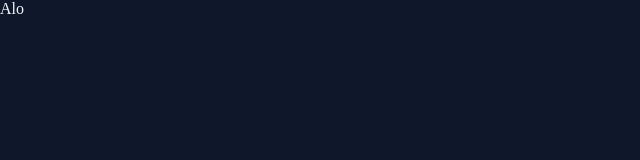
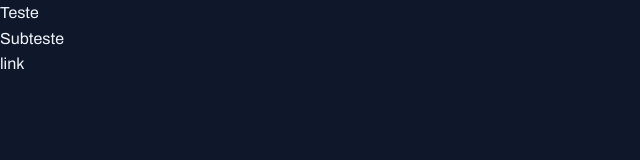
Before and after one commit to rmcraphael/fullstack-projeto-portal-de-noticias, a plain HTML site: page index.html in a window 1280 px wide. Shown: the whole page, without its empty margins (0-640 px from the left). Drawn offline with Linux system fonts and the light colour scheme.

Commit message:
aplicando fontes no projeto

```diff
--- a/index.html
+++ b/index.html
@@ -1,12 +1,19 @@
 <!DOCTYPE html>
 <html lang="pt-br">
 <head>
+    <link rel="preconnect" href="https://fonts.googleapis.com">
+    <link rel="preconnect" href="https://fonts.gstatic.com" crossorigin>
+
     <meta charset="UTF-8">
     <meta name="viewport" content="width=device-width, initial-scale=1.0">
     <link rel="stylesheet" href="styles/index.css">
+
+    <link href="https://fonts.googleapis.com/css2?family=Archivo:ital,wght@0,100..900;1,100..900&display=swap" rel="stylesheet">
     <title>Portal de notícias</title>
 </head>
 <body>
-    Alo
+    <h1>Teste</h1>
+    <h2>Subteste</h2>
+    <a href="#">link</a>
 </body>
 </html>
--- a/styles/global.css
+++ b/styles/global.css
@@ -11,9 +11,31 @@
     --stroke-color: #1E293B;
     --text-color-primary: #F1F5F9;
     --text-color-secondary: #CBD5E1;
+
+    --font-family: 'Archivo', sans-serif;
+    --h1: 800 24px/135% var(--font-family);
+    --h2: 800 16px/140% var(--font-family);
+    --h3: 800 14px/140% var(--font-family);
+    --text-span: 600 14px/145% var(--font-family);
+    --text: 400 16px/160% var(--font-family);
+    --text-sm: 400 14px/140% var(--font-family);
 }
 
 body {
+    font: var(--text);
     color: var(--text-color-primary);
     background-color: var(--bg-color);
 }
+
+a {
+    text-decoration: none;
+    color: inherit;
+}
+
+a:hover {
+    color: var(--brand-color-light);
+}
+
+h1, h2, h3 {
+    font: inherit;
+}
```
